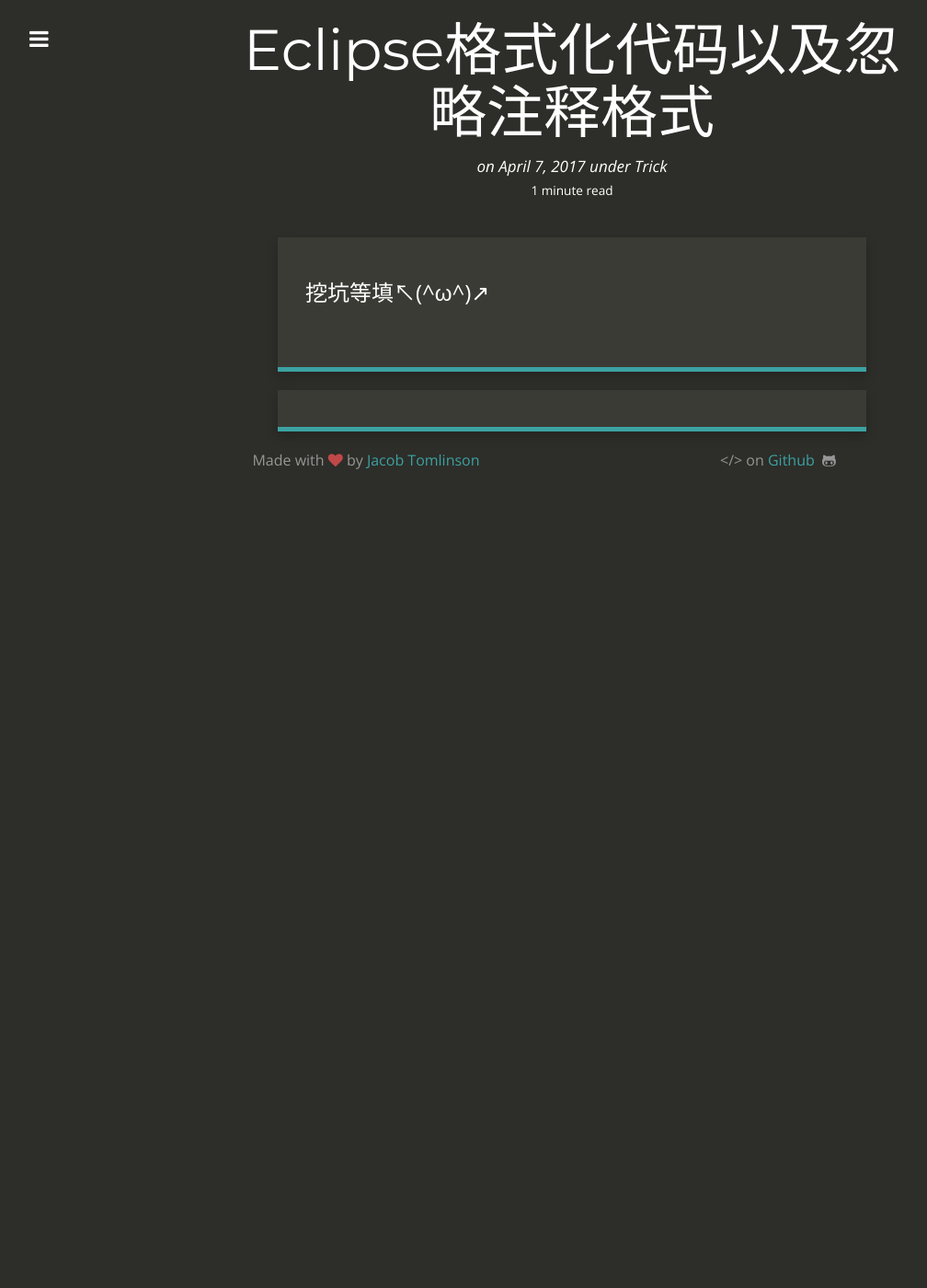
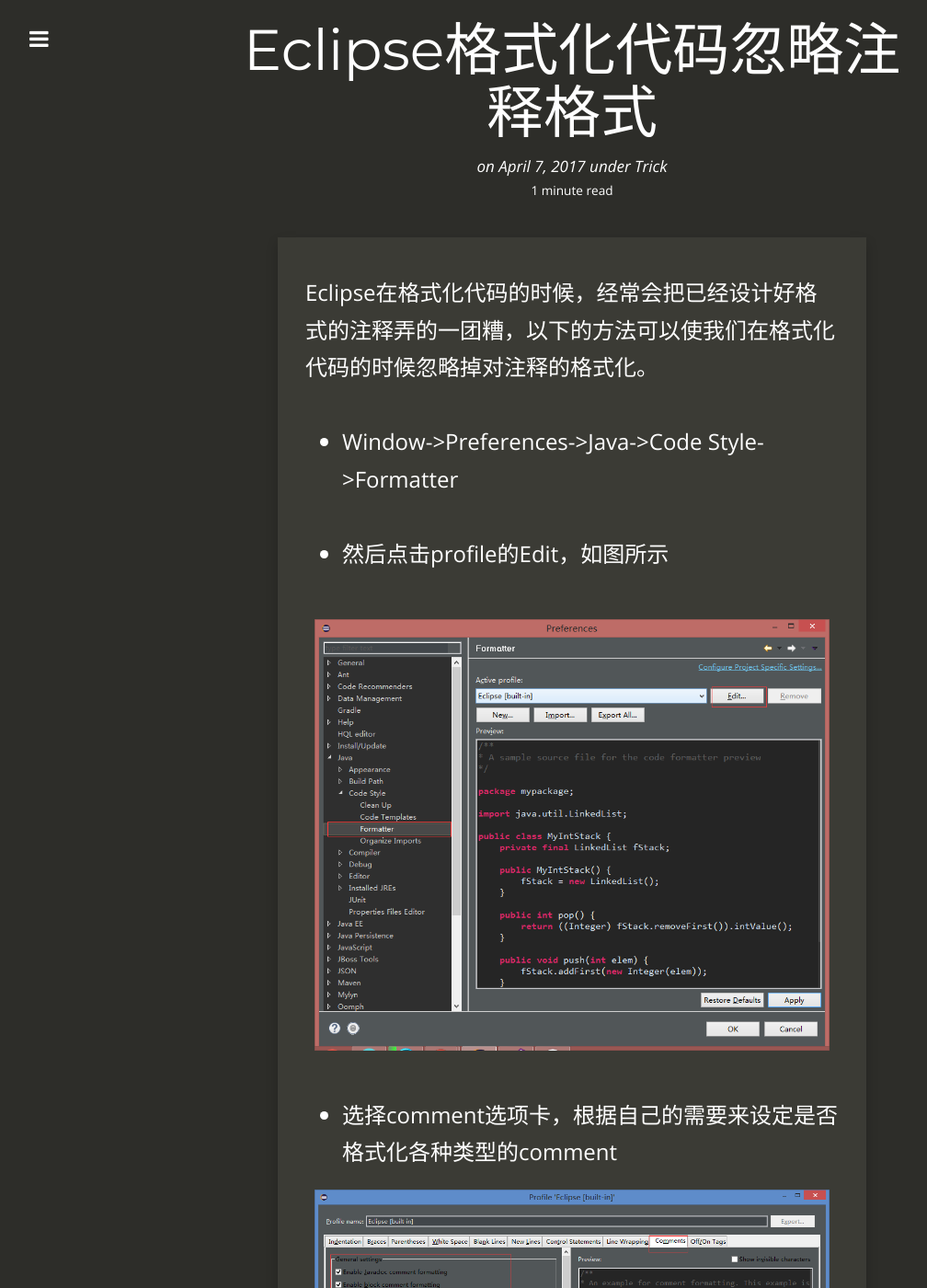
Before and after one commit to SilverW0o0W/Blog, a Jekyll site: the page built from _posts/2017-04-07-Eclipse-Trick-format.md, in a window 1280 px wide and 1400 px high. Shown: the whole window at 92% size, without its empty margins (18-1026 px from the left). Built offline with Jekyll 4.4.1, drawn with Linux system fonts in a browser that asks for light colours; some of the changed text lies outside the part shown.

Commit message:
Update comment format

```diff
--- a/_posts/2017-04-07-Eclipse-Trick-format.md
+++ b/_posts/2017-04-07-Eclipse-Trick-format.md
@@ -1,7 +1,24 @@
 ---
 layout:     post
-title:      Eclipse格式化代码以及忽略注释格式
+title:      Eclipse格式化代码忽略注释格式
 categories: Trick
 ---
 
-挖坑等填↖(^ω^)↗
+Eclipse在格式化代码的时候，经常会把已经设计好格式的注释弄的一团糟，以下的方法可以使我们在格式化代码的时候忽略掉对注释的格式化。
+
+* Window->Preferences->Java->Code Style->Formatter
+
+* 然后点击profile的Edit，如图所示
+
+![0](/resource/2017-04-07-Eclipse-Trick-format/0.png)
+
+* 选择comment选项卡，根据自己的需要来设定是否格式化各种类型的comment
+
+![1](/resource/2017-04-07-Eclipse-Trick-format/1.png)
+
+* 修改之后，由于默认的profile是built in的，无法修改，我们需要修改profile name，然后保存
+
+![2](/resource/2017-04-07-Eclipse-Trick-format/2.png)
+![3](/resource/2017-04-07-Eclipse-Trick-format/3.png)
+
+* 接下来就是一路OK的点回去了，继续coding吧，骚年~
```
Also changed, not shown: resource/2017-04-07-Eclipse-Trick-format/0.png (added), resource/2017-04-07-Eclipse-Trick-format/1.png (added), resource/2017-04-07-Eclipse-Trick-format/2.png (added), resource/2017-04-07-Eclipse-Trick-format/3.png (added).
